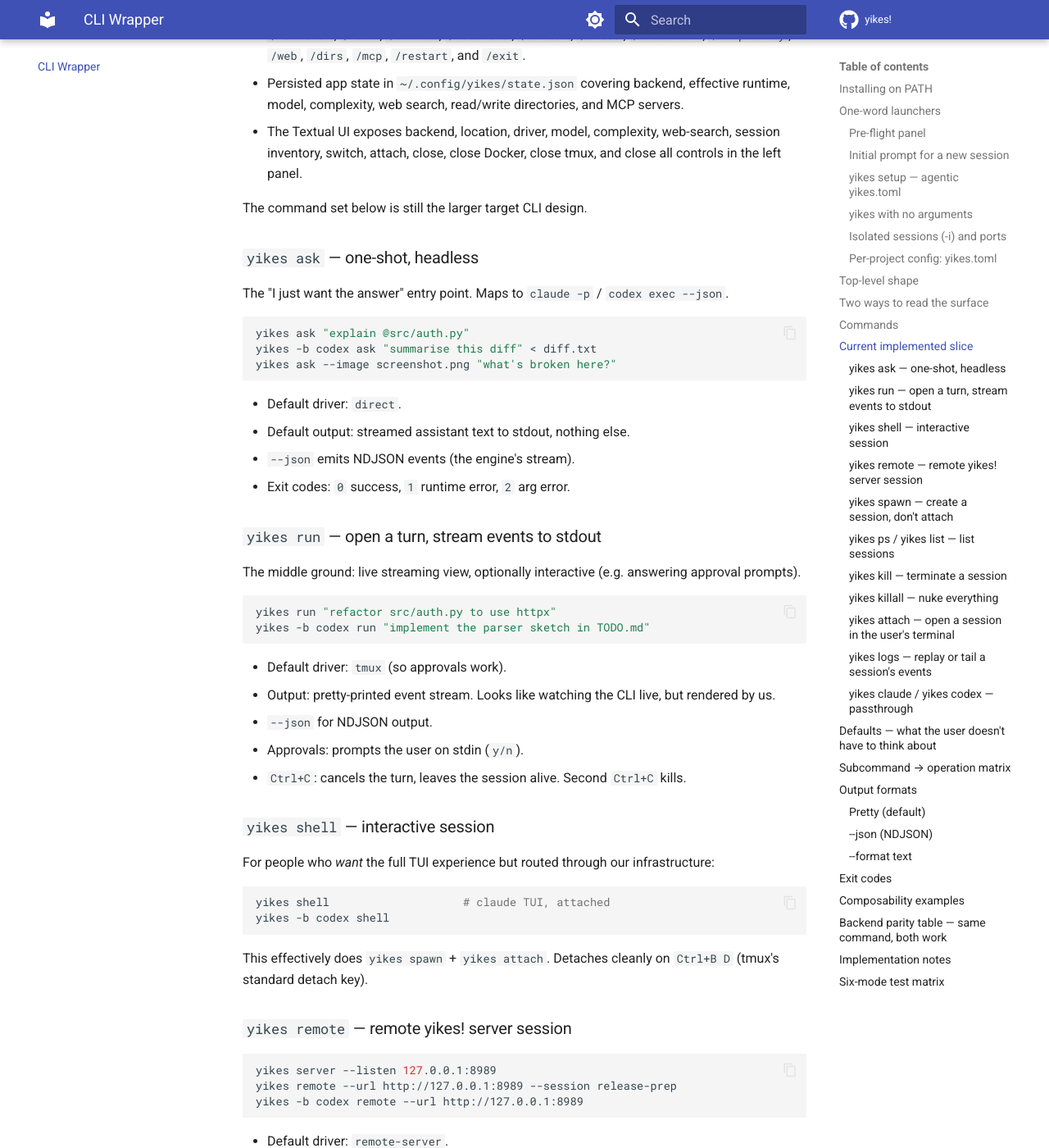
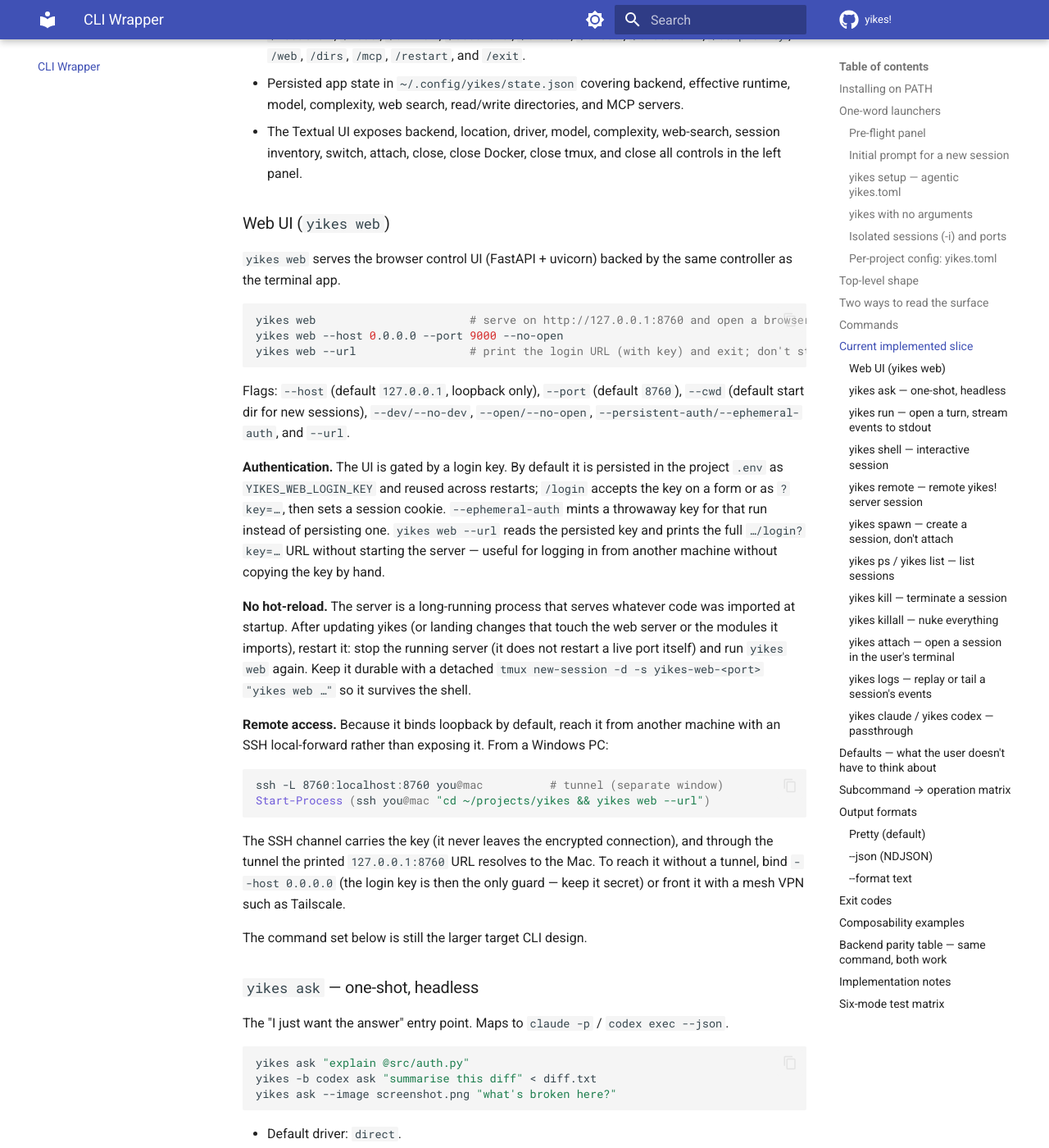
Before and after one commit to Alyxion/yikes, an MkDocs documentation site: the page built from docs/cli-wrapper.md, in a window 1280 px wide and 1400 px high, scrolled down 6692 px. Shown: the whole window at 82% size. Built offline with MkDocs 1.6.1 and Material for MkDocs 9.7.7, drawn with Linux system fonts in a browser that asks for light colours; comment, search, counter and statistics services are not loaded.

Commit message:
Document the web UI in docs/, keep README compact
The web UI detail (SSH remote access, --url, restart workflow) had piled up in
README. Move the full reference into docs/ per the sync rule.

- docs/cli-wrapper.md: new "Web UI (yikes web)" section — flags, login-key auth
  (.env / YIKES_WEB_LOGIN_KEY / persistent vs ephemeral), --url, the
  no-hot-reload restart workflow, and remote access via SSH local-forward
- README: trim to a compact summary that links into the docs section

Co-Authored-By: Claude Opus 4.8 (1M context) <noreply@anthropic.com>

````diff
--- a/docs/cli-wrapper.md
+++ b/docs/cli-wrapper.md
@@ -186,6 +186,31 @@ The current package implements:
 - Shared slash-command registry with autocomplete for `/model`, `/models`, `/backend`, `/location`, `/mode`, `/driver`, `/sessions`, `/switch`, `/close`, `/close-all`, `/complexity`, `/web`, `/dirs`, `/mcp`, `/restart`, and `/exit`.
 - Persisted app state in `~/.config/yikes/state.json` covering backend, effective runtime, model, complexity, web search, read/write directories, and MCP servers.
 - The Textual UI exposes backend, location, driver, model, complexity, web-search, session inventory, switch, attach, close, close Docker, close tmux, and close all controls in the left panel.
+
+### Web UI (`yikes web`)
+
+`yikes web` serves the browser control UI (FastAPI + uvicorn) backed by the same controller as the terminal app.
+
+```bash
+yikes web                       # serve on http://127.0.0.1:8760 and open a browser
+yikes web --host 0.0.0.0 --port 9000 --no-open
+yikes web --url                 # print the login URL (with key) and exit; don't start
+```
+
+Flags: `--host` (default `127.0.0.1`, loopback only), `--port` (default `8760`), `--cwd` (default start dir for new sessions), `--dev/--no-dev`, `--open/--no-open`, `--persistent-auth/--ephemeral-auth`, and `--url`.
+
+**Authentication.** The UI is gated by a login key. By default it is persisted in the project `.env` as `YIKES_WEB_LOGIN_KEY` and reused across restarts; `/login` accepts the key on a form or as `?key=…`, then sets a session cookie. `--ephemeral-auth` mints a throwaway key for that run instead of persisting one. `yikes web --url` reads the persisted key and prints the full `…/login?key=…` URL without starting the server — useful for logging in from another machine without copying the key by hand.
+
+**No hot-reload.** The server is a long-running process that serves whatever code was imported at startup. After updating yikes (or landing changes that touch the web server or the modules it imports), restart it: stop the running server (it does not restart a live port itself) and run `yikes web` again. Keep it durable with a detached `tmux new-session -d -s yikes-web-<port> "yikes web …"` so it survives the shell.
+
+**Remote access.** Because it binds loopback by default, reach it from another machine with an SSH local-forward rather than exposing it. From a Windows PC:
+
+```powershell
+ssh -L 8760:localhost:8760 you@mac          # tunnel (separate window)
+Start-Process (ssh you@mac "cd ~/projects/yikes && yikes web --url")
+```
+
+The SSH channel carries the key (it never leaves the encrypted connection), and through the tunnel the printed `127.0.0.1:8760` URL resolves to the Mac. To reach it without a tunnel, bind `--host 0.0.0.0` (the login key is then the only guard — keep it secret) or front it with a mesh VPN such as Tailscale.
 
 The command set below is still the larger target CLI design.
 
````
Also changed, not shown: README.md (+1 -7 lines).
